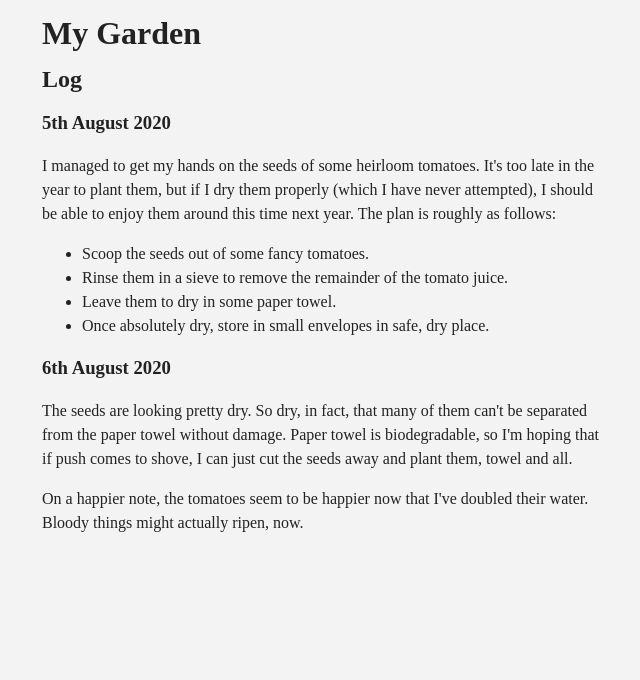
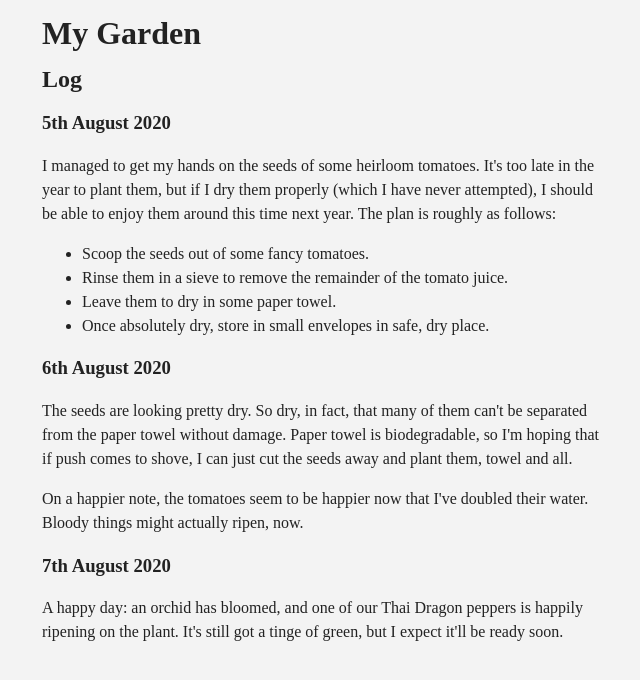
Before and after one commit to jsrn/jsrn.github.io, a Jekyll site: the page garden.html, which Jekyll copies as it is, in a window 1280 px wide. Shown: the top 680 px of the page, without its empty margins (318-958 px from the left). Built offline with Jekyll 4.4.1, drawn with Linux system fonts in a browser that asks for light colours.

Commit message:
Gardening notes

```diff
--- a/garden.html
+++ b/garden.html
@@ -40,6 +40,10 @@
 <p>The seeds are looking pretty dry. So dry, in fact, that many of them can't be separated from the paper towel without damage. Paper towel is biodegradable, so I'm hoping that if push comes to shove, I can just cut the seeds away and plant them, towel and all.</p>
 
 <p>On a happier note, the tomatoes seem to be happier now that I've doubled their water. Bloody things might actually ripen, now.</p>
+
+<h3>7th August 2020</h3>
+
+<p>A happy day: an orchid has bloomed, and one of our Thai Dragon peppers is happily ripening on the plant. It's still got a tinge of green, but I expect it'll be ready soon.</p>
 </main>
 </body>
 </html>
```
